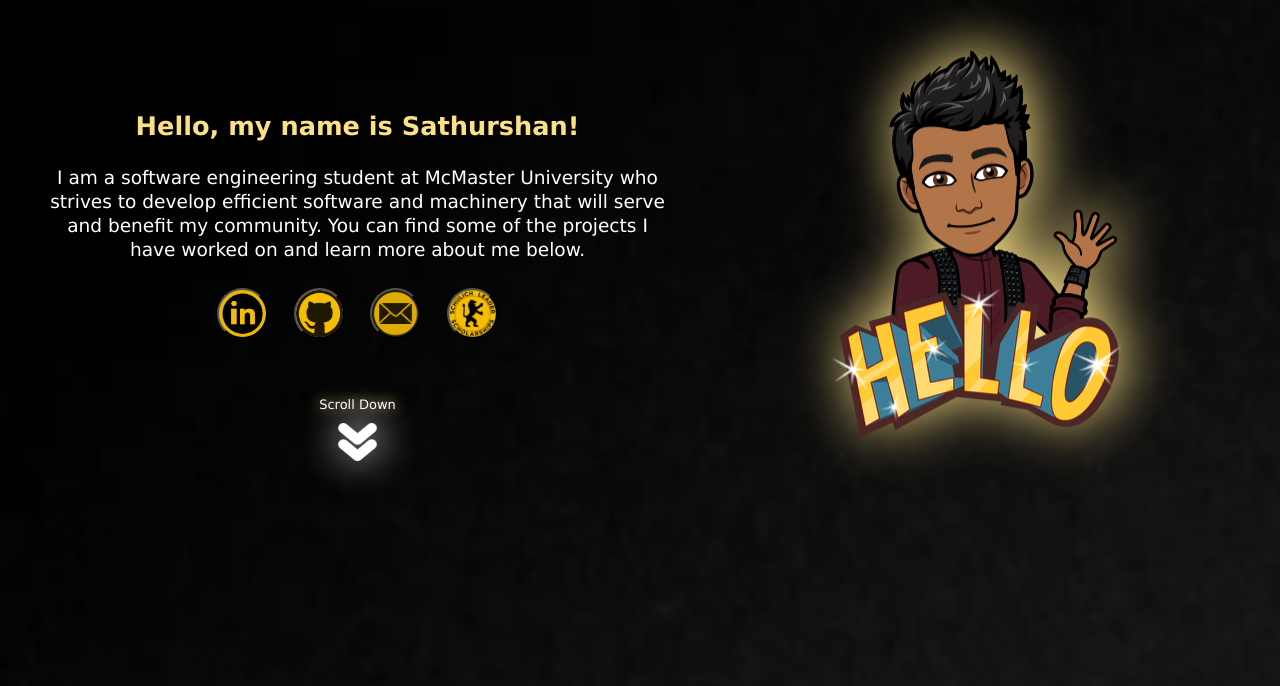
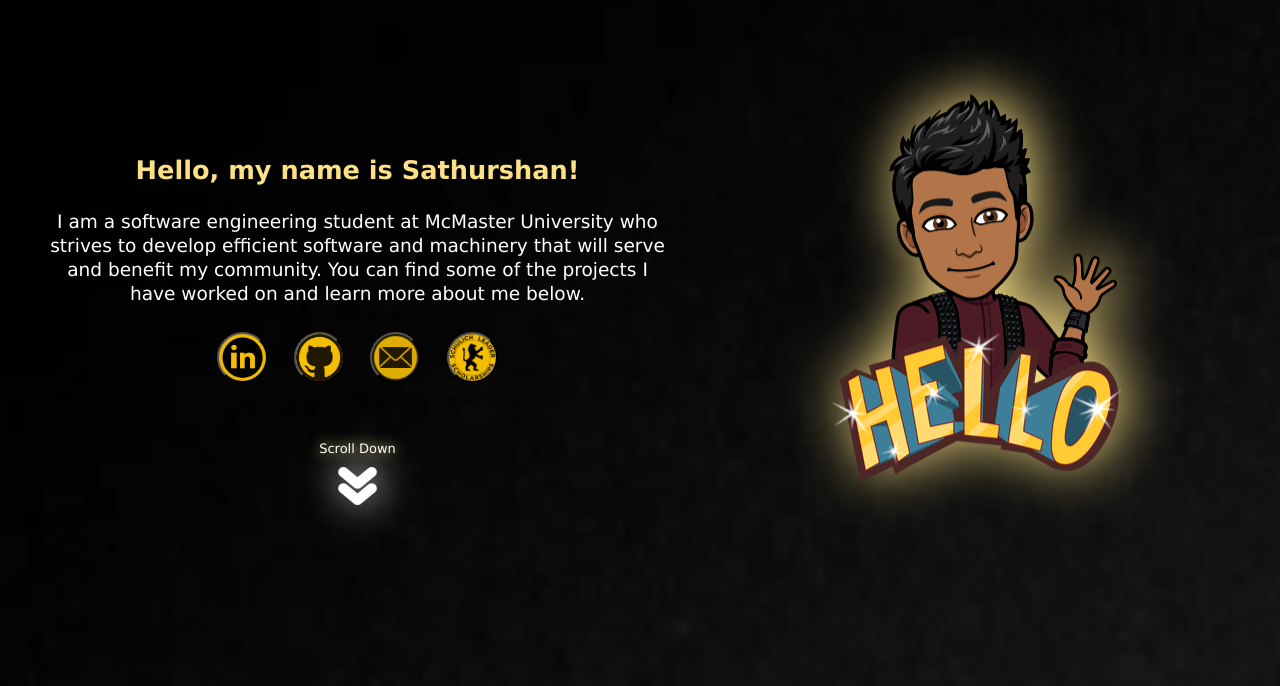
Before and after one commit to Sathurshan03/sathurshan-site, a Gatsby site: page / in a window 1280 px wide. Shown: the part 114-800 px from the top of the page. Built offline with nearby package versions, Linux system fonts and the light colour scheme; Gatsby itself is replaced by a stand-in of ours.

Commit message:
centering About section to compensate the area that Navbar takes up

```diff
--- a/src/styles/mainPage.css
+++ b/src/styles/mainPage.css
@@ -18,12 +18,12 @@ p {
     flex-direction: row;
     text-align: center;
     width: 100vw;
-    height: 100vh;
+    height: 111vh;
 }
 
 .Overview{
     width: 50%;
-    height: 100%;
+    height: 111vh;
     display: flex;
     flex-direction: column;
     align-items: center;
```
